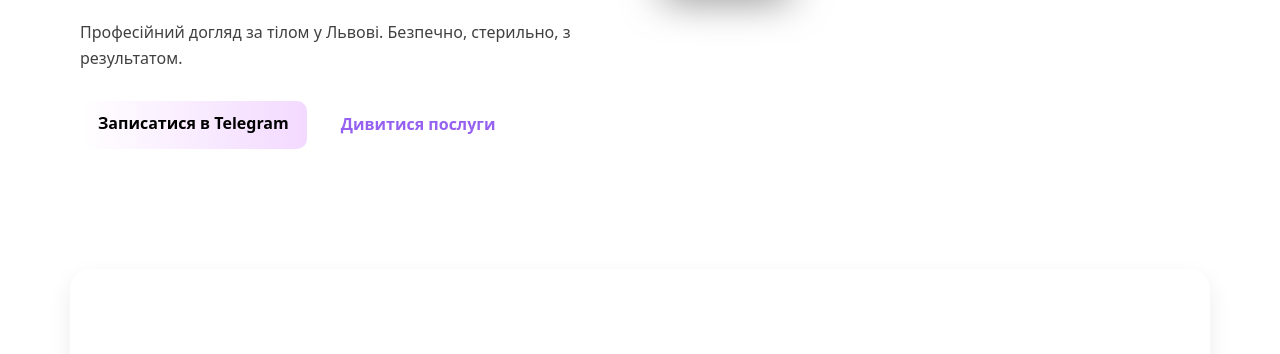
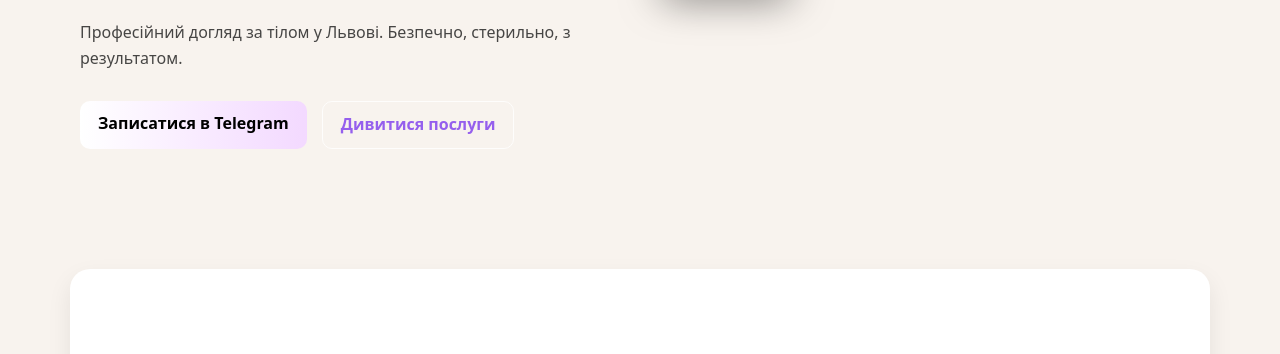
Before and after one commit to skidrows/beauty-sofik, a plain HTML site: page index.html in a window 1280 px wide. Shown: the part 339-693 px from the top of the page. Drawn offline with Linux system fonts and the light colour scheme.

Commit message:
Refactor CSS styles for improved design
Updated body background color and text color. Adjusted styles for navbar, buttons, hero section, and other components.

```diff
--- a/css/style.css
+++ b/css/style.css
@@ -1,10 +1,14 @@
 body {
   margin: 0;
   font-family: system-ui, sans-serif;
-  background: #fff;
-  color: #111;
+
+  /* 🌿 Salon beige theme */
+  background: #f8f3ee;   /* ніжний беж */
+  color: #1a1a1a;
+
   line-height: 1.6;
 }
+
 
 a {
   color: #7c3aed;
```
